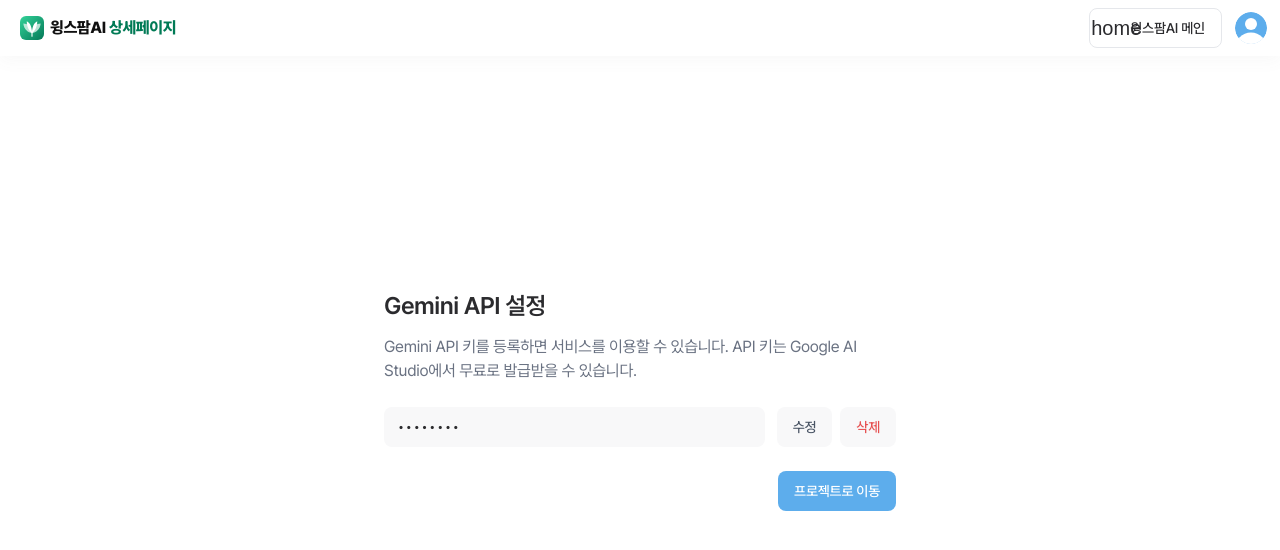
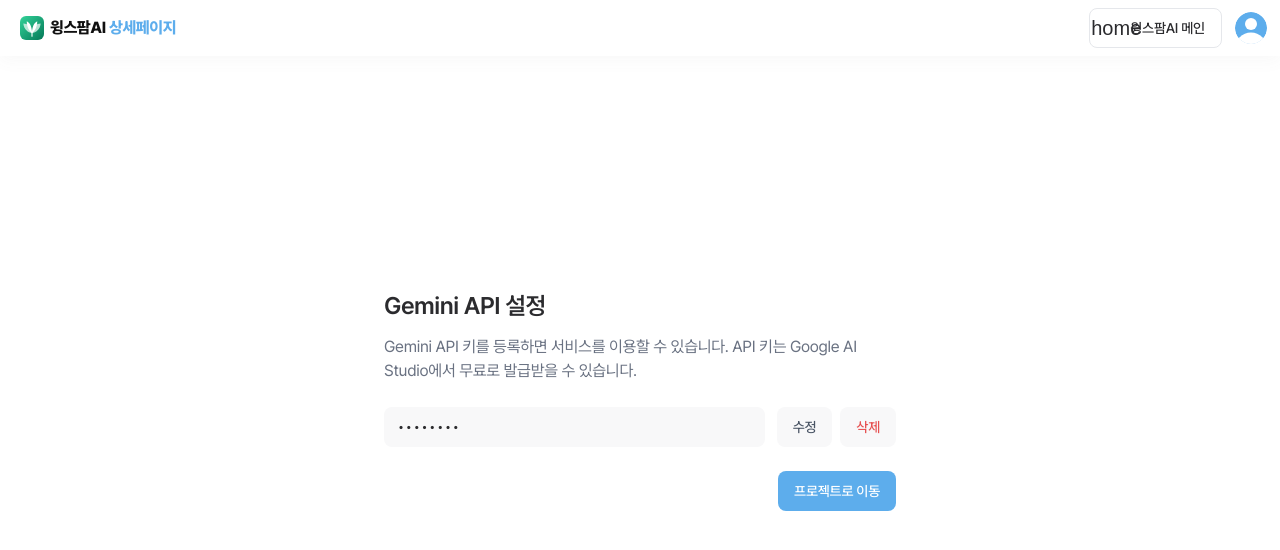
Before and after one commit to KIMINKYUM463/wingsfarm, a Next.js app: page /detail-page/settings/api-key in a window 1280 px wide. Shown: the top 550 px of the page. Built offline with nearby package versions, Linux system fonts and the light colour scheme; no server answers; a web font is replaced by a local one.

Commit message:
Revert "로고: '상세페이지' 글자를 심볼과 같은 초록으로 통일"
This reverts commit f58f7a0422dd0e7d7ee9d8932a72c473f77e26a7.

```diff
--- a/src/shared/ui/Logo.tsx
+++ b/src/shared/ui/Logo.tsx
@@ -26,8 +26,6 @@ const Logo = ({
   logoHeight = 14,
 }: LogoProps) => {
   const colorClass = color === 'white' ? 'text-white' : 'text-[#101010]';
-  /** 심볼 그라데이션(#34d399 → #047857)과 같은 초록 — 로고 안에 다른 색을 섞지 않는다 */
-  const accentClass = color === 'white' ? 'text-emerald-300' : 'text-emerald-700';
 
   return (
     <Link
@@ -43,7 +41,7 @@ const Logo = ({
           className={`font-extrabold whitespace-nowrap tracking-tight ${colorClass} ${logoClassName}`}
           style={{ fontSize: logoHeight + 2 }}
         >
-          {BRAND} <span className={accentClass}>상세페이지</span>
+          {BRAND} <span className="text-(--color-point)">상세페이지</span>
         </span>
       )}
     </Link>
```
